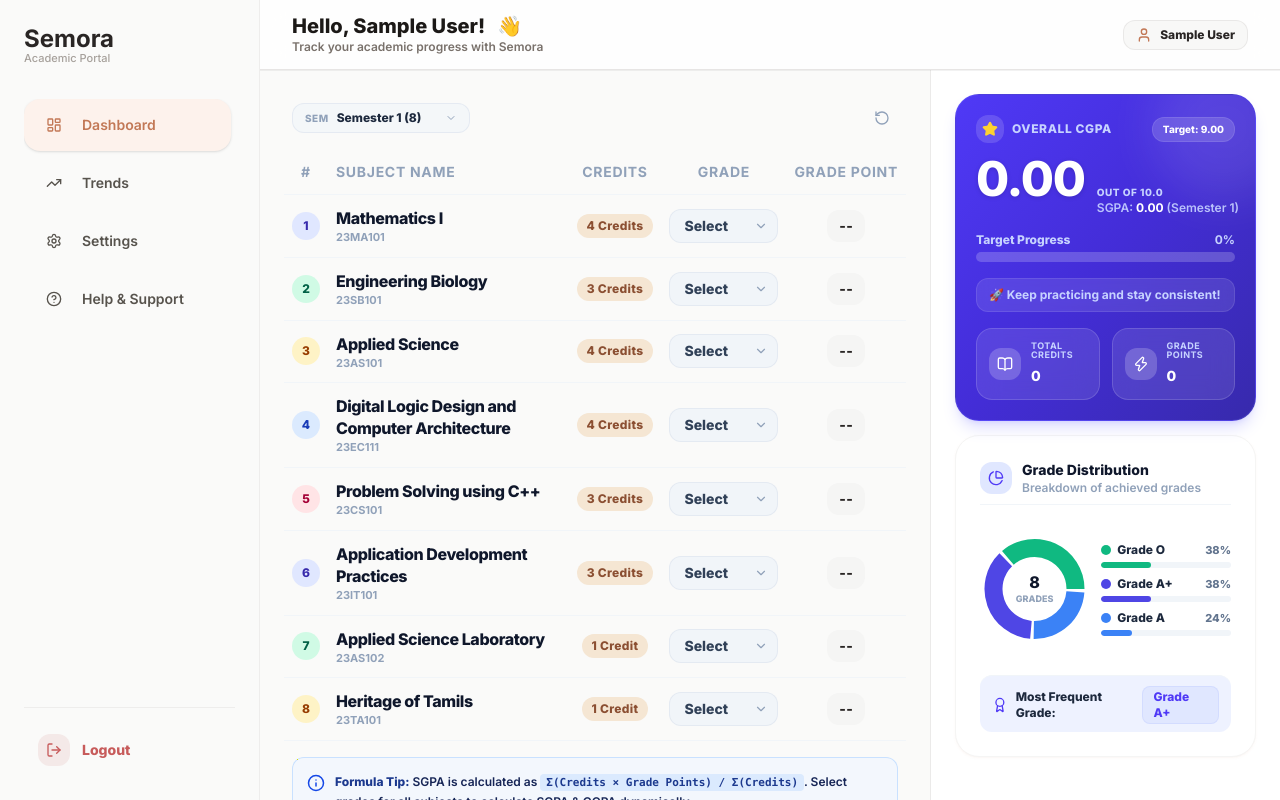
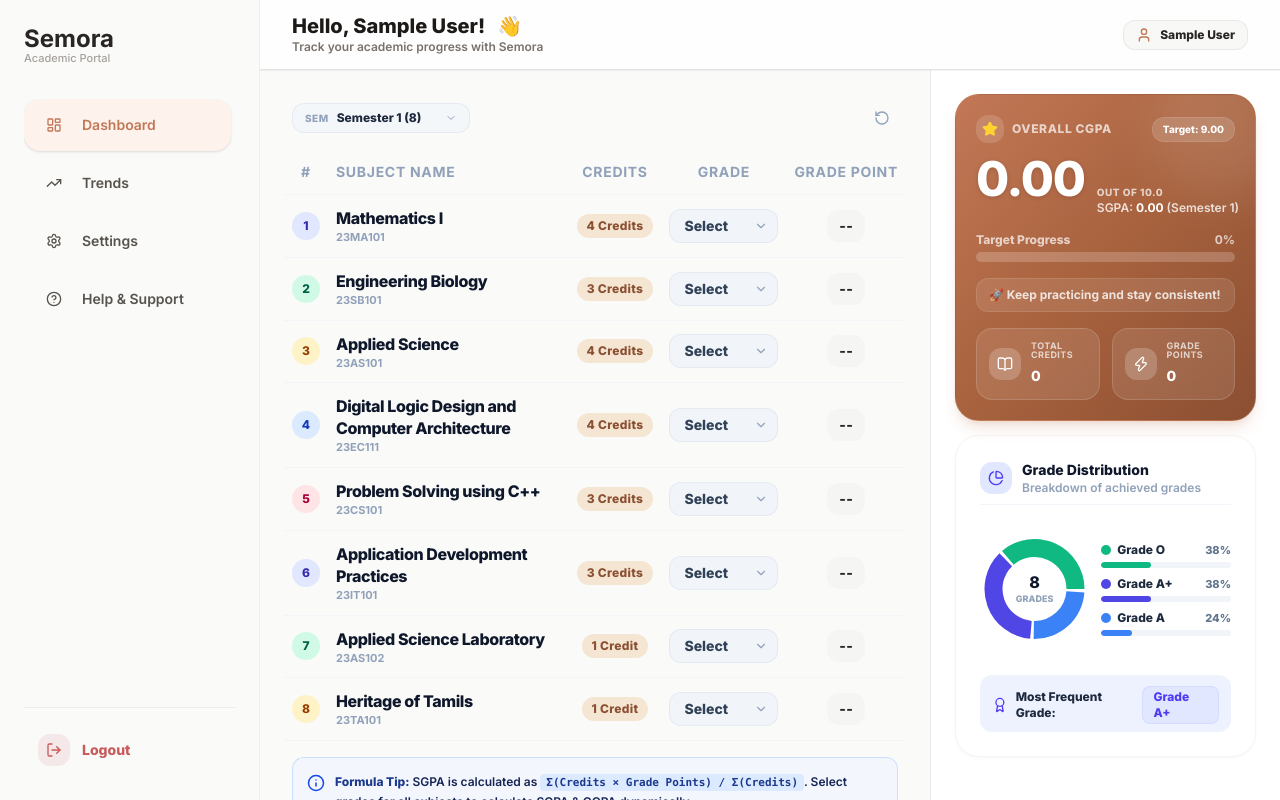
Before and after one commit to prakashseervi61/CGPA-CALC, a React (Vite) app: page /dashboard in a window 1280 px wide. Built offline with nearby package versions, Linux system fonts and the light colour scheme; sample sign-in values are in the browser's storage.

Commit message:
style(cgpa-summary): replace indigo gradient with terracotta
- Gradient uses terracotta tones instead of indigo
- Text uses white/white-70 for readability
- Check mark uses emerald-300 instead of green-400
- Progress bar uses white transparency

```diff
--- a/src/components/dashboard/CGPASummary.jsx
+++ b/src/components/dashboard/CGPASummary.jsx
@@ -35,7 +35,7 @@ export default function CGPASummary() {
   const isTargetAchieved = currentCgpa >= targetCgpa;
 
   return (
-    <div className="bg-gradient-to-br from-indigo-600 via-indigo-700 to-indigo-800 text-white rounded-[24px] p-5 shadow-lg shadow-indigo-500/20 relative overflow-hidden select-none border border-indigo-400/20">
+    <div className="bg-gradient-to-br from-[#C27856] via-[#A8623E] to-[#8B4F32] text-white rounded-[24px] p-5 shadow-lg shadow-[#C27856]/20 relative overflow-hidden select-none border border-[#D4956F]/20">
       {/* Decorative Glow Elements */}
       <div className="absolute -top-10 -right-10 w-36 h-36 bg-white/10 rounded-full blur-xl pointer-events-none"></div>
 
@@ -45,7 +45,7 @@ export default function CGPASummary() {
           <div className="w-7 h-7 rounded-xl bg-white/15 backdrop-blur-md flex items-center justify-center text-amber-300">
             <Star className="w-4 h-4 fill-amber-300" />
           </div>
-          <span className="text-xs font-black tracking-wider uppercase text-indigo-200">
+          <span className="text-xs font-black tracking-wider uppercase text-white/70">
             Overall CGPA
           </span>
         </div>
@@ -54,7 +54,7 @@ export default function CGPASummary() {
             Target: {formattedTargetCgpa}
           </span>
           {isTargetAchieved && (
-            <Check className="w-4 h-4 text-green-400" />
+            <Check className="w-4 h-4 text-emerald-300" />
           )}
         </div>
       </div>
@@ -65,10 +65,10 @@ export default function CGPASummary() {
           {formattedCgpa}
         </span>
         <div className="flex flex-col">
-          <span className="text-[10px] font-black uppercase text-indigo-200 tracking-wider">
+          <span className="text-[10px] font-black uppercase text-white/70 tracking-wider">
             out of 10.0
           </span>
-          <span className="text-xs text-indigo-200/90 font-semibold truncate max-w-[180px]">
+          <span className="text-xs text-white/80 font-semibold truncate max-w-[180px]">
             SGPA: <span className="font-bold text-white">{formattedSgpa}</span> ({activeSemesterName})
           </span>
         </div>
@@ -77,21 +77,21 @@ export default function CGPASummary() {
       {/* Target Progress Bar */}
       <div className="my-4">
         <div className="flex items-center justify-between mb-1">
-          <span className="text-xs font-black text-indigo-200">Target Progress</span>
-          <span className="text-xs font-bold text-indigo-200">
+          <span className="text-xs font-black text-white/70">Target Progress</span>
+          <span className="text-xs font-bold text-white/70">
             {progressToTarget.toFixed(0)}% {isTargetAchieved ? '(Achieved!)' : ''}
           </span>
         </div>
         <div className="w-full bg-white/20 rounded-full h-2.5 overflow-hidden">
           <div
-            className={`h-full bg-gradient-to-r from-indigo-400 to-indigo-200 transition-all duration-1000 ease-out`}
+            className={`h-full bg-gradient-to-r from-white/80 to-white/50 transition-all duration-1000 ease-out`}
             style={{ width: `${progressToTarget}%` }}
           ></div>
         </div>
       </div>
 
       {/* Motivational Text */}
-      <p className="text-xs text-indigo-200 font-bold mb-4 relative z-10 bg-white/10 backdrop-blur-sm px-3 py-2 rounded-xl border border-white/10 truncate">
+      <p className="text-xs text-white/80 font-bold mb-4 relative z-10 bg-white/10 backdrop-blur-sm px-3 py-2 rounded-xl border border-white/10 truncate">
         {getMotivation(formattedCgpa)}
       </p>
 
@@ -106,7 +106,7 @@ export default function CGPASummary() {
               <item.icon className="w-4 h-4 text-white" />
             </div>
             <div>
-              <span className="text-[9px] uppercase font-bold text-indigo-200 tracking-wider block leading-none mb-1">{item.label}</span>
+              <span className="text-[9px] uppercase font-bold text-white/70 tracking-wider block leading-none mb-1">{item.label}</span>
               <span className="text-sm font-black text-white leading-none">{item.value}</span>
             </div>
           </div>
```
